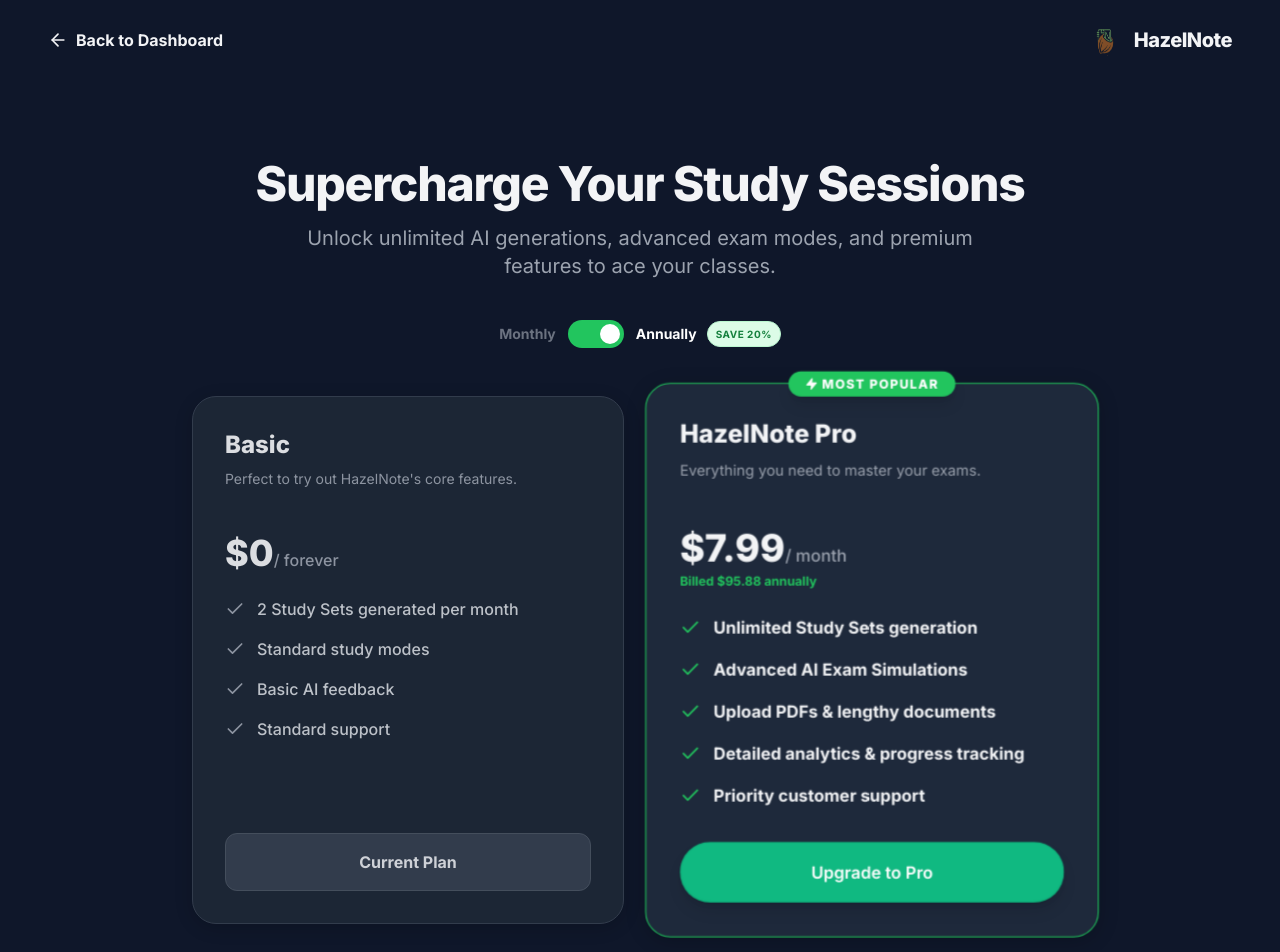
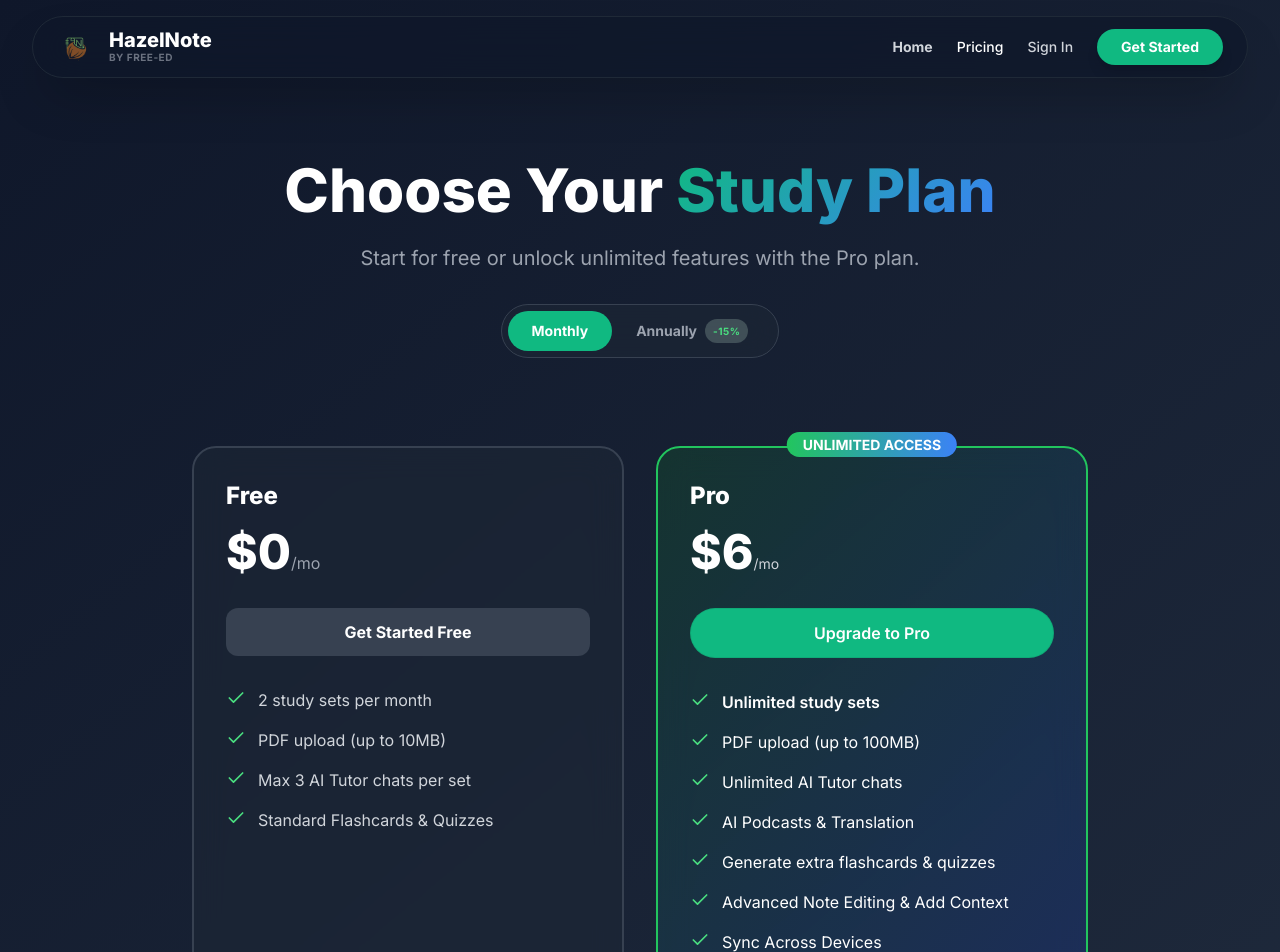
Before and after one commit to Tahaijaz233/hazelnote-web, a Next.js app in the folder hazelnote/: page /pricing in a window 1280 px wide. Shown: the top 952 px of the page. Built offline with nearby package versions, Linux system fonts and the light colour scheme; no server answers.

Commit message:
Update page.tsx

```diff
--- a/hazelnote/src/app/pricing/page.tsx
+++ b/hazelnote/src/app/pricing/page.tsx
@@ -1,204 +1,116 @@
 'use client';
 
-import { useState, useEffect } from 'react';
+import { useEffect, useState } from 'react';
 import Link from 'next/link';
-import { useRouter } from 'next/navigation';
-import Script from 'next/script';
-import { Check, ArrowLeft, Zap } from 'lucide-react';
+import { Check } from 'lucide-react';
 import { onAuthStateChanged } from 'firebase/auth';
-import { doc, getDoc } from 'firebase/firestore';
-import { auth, db } from '@/lib/firebase';
-
-// Add TypeScript definitions for the Freemius SDK
-declare global {
-  interface Window {
-    FS: any;
-  }
-}
+import { auth } from '@/lib/firebase';
 
 export default function Pricing() {
-  const router = useRouter();
-  const [isAnnual, setIsAnnual] = useState(true);
-  const [user, setUser] = useState<any>(null);
-  const [isPro, setIsPro] = useState(false);
-  const [loading, setLoading] = useState(false);
+  const [isLoggedIn, setIsLoggedIn] = useState(false);
+  const [billing, setBilling] = useState<'monthly' | 'annual'>('monthly');
 
   useEffect(() => {
-    const unsubscribe = onAuthStateChanged(auth, async (u) => {
-      setUser(u);
-      if (u) {
-        // Check if user is already a Pro subscriber
-        const profileRef = doc(db, 'profiles', u.uid);
-        const snap = await getDoc(profileRef);
-        if (snap.exists() && snap.data().is_pro) {
-          setIsPro(true);
-        }
-      }
+    const unsubscribe = onAuthStateChanged(auth, (user) => {
+      setIsLoggedIn(!!user);
     });
     return () => unsubscribe();
   }, []);
 
-  const openCheckout = (billingCycle: 'monthly' | 'annual') => {
-    if (!user) {
-      alert("Please log in or create an account to upgrade to Pro.");
-      router.push('/login?redirect=/pricing');
-      return;
-    }
-
-    if (!window.FS) {
-      alert("Checkout SDK is still loading. Please try again in a moment.");
-      return;
-    }
-
-    setLoading(true);
-
-    try {
-      // Initialize the Freemius Checkout
-      const handler = window.FS.Checkout.configure({
-        plugin_id: process.env.NEXT_PUBLIC_FREEMIUS_PRODUCT_ID,
-        public_key: process.env.NEXT_PUBLIC_FREEMIUS_PUBLIC_KEY,
-        image: '/hazelnote_logo.png', // Shown in the checkout popup
-      });
-
-      // Open the popup using only the Plan ID and passing the billing cycle
-      handler.open({
-        name: 'HazelNote Pro',
-        plan_id: process.env.NEXT_PUBLIC_FREEMIUS_PLAN_ID,
-        billing_cycle: billingCycle, // Pre-selects Monthly or Annual in the Freemius modal
-        user_email: user.email, // Automatically links purchase to this user's email
-        success: function (response: any) {
-          alert("Payment successful! Welcome to HazelNote Pro.");
-          router.push('/dashboard');
-        }
-      });
-    } catch (err) {
-      console.error("Freemius Checkout Error:", err);
-      alert("Failed to load checkout. Please check your configuration.");
-    } finally {
-      setLoading(false);
-    }
-  };
+  const proPrice = billing === 'annual' ? '$5.10' : '$6';
+  const proPeriod = billing === 'annual' ? '/mo (billed annually)' : '/mo';
 
   return (
-    <div className="min-h-screen bg-gray-50 dark:bg-slate-900 text-gray-900 dark:text-gray-100 font-sans selection:bg-green-500/30">
-      {/* Freemius SDK Script */}
-      <Script src="https://checkout.freemius.com/checkout.min.js" strategy="lazyOnload" />
-
-      <nav className="p-6 md:px-12 flex justify-between items-center max-w-7xl mx-auto">
-        <Link href="/dashboard" className="flex items-center gap-2 hover:opacity-80 transition">
-          <ArrowLeft className="w-5 h-5" />
-          <span className="font-bold">Back to Dashboard</span>
-        </Link>
-        <div className="flex items-center gap-3">
-          <img src="/hazelnote_logo.png" alt="Logo" className="w-8 h-8 rounded-lg" />
-          <span className="font-extrabold text-xl tracking-tight hidden sm:block">HazelNote</span>
+    <div className="min-h-screen bg-gradient-to-br from-[#0F172A] to-[#1E293B]">
+      <nav className="fixed top-4 left-1/2 transform -translate-x-1/2 w-[95%] max-w-7xl z-50 bg-[#0F172A]/70 backdrop-blur-xl border border-gray-800 rounded-full shadow-2xl">
+        <div className="px-6 py-3">
+          <div className="flex items-center justify-between">
+            <Link href="/" className="flex items-center gap-3 hover:opacity-90 transition">
+              <img src="/hazelnote_logo.png" alt="HazelNote" className="w-10 h-7 object-fill rounded-lg" />
+              <div className="flex flex-col justify-center">
+                <span className="text-xl font-extrabold text-white leading-none">HazelNote</span>
+                <span className="text-[10px] text-gray-500 font-bold uppercase tracking-wider">by free-ed</span>
+              </div>
+            </Link>
+            <div className="flex items-center gap-6">
+              <div className="hidden md:flex items-center gap-6">
+                <Link href="/" className="text-gray-300 hover:text-white font-bold transition text-sm">Home</Link>
+                <Link href="/pricing/" className="text-white font-medium transition text-sm">Pricing</Link>
+                {!isLoggedIn && (
+                  <Link href="/login/" className="text-gray-300 hover:text-white font-medium transition text-sm">Sign In</Link>
+                )}
+              </div>
+              <Link
+                href={isLoggedIn ? "/dashboard/" : "/login/"}
+                className="px-6 py-2 bg-[#10B981] hover:bg-[#059669] text-white font-bold rounded-full transition shadow-lg text-sm"
+              >
+                {isLoggedIn ? 'Dashboard' : 'Get Started'}
+              </Link>
+            </div>
+          </div>
         </div>
       </nav>
 
-      <main className="max-w-5xl mx-auto px-6 py-12 md:py-20 text-center">
-        <h1 className="text-4xl md:text-5xl font-extrabold tracking-tight mb-4">
-          Supercharge Your Study Sessions
-        </h1>
-        <p className="text-lg md:text-xl text-gray-600 dark:text-gray-400 max-w-2xl mx-auto mb-10">
-          Unlock unlimited AI generations, advanced exam modes, and premium features to ace your classes.
-        </p>
+      <section className="pt-32 pb-12 px-6">
+        <div className="max-w-6xl mx-auto text-center">
+          <h1 className="text-5xl md:text-6xl font-extrabold text-white mb-6 leading-tight mt-8">Choose Your <span className="gradient-text">Study Plan</span></h1>
+          <p className="text-xl text-gray-400 mb-8 max-w-2xl mx-auto">Start for free or unlock unlimited features with the Pro plan.</p>
 
-        {/* Billing Toggle */}
-        <div className="flex items-center justify-center gap-3 mb-12">
-          <span className={`text-sm font-bold ${!isAnnual ? 'text-gray-900 dark:text-white' : 'text-gray-500'}`}>Monthly</span>
-          <button
-            onClick={() => setIsAnnual(!isAnnual)}
-            className="w-14 h-7 bg-green-500 rounded-full relative transition-colors focus:outline-none focus:ring-2 focus:ring-green-500 focus:ring-offset-2 dark:focus:ring-offset-slate-900"
-          >
-            <div className={`w-5 h-5 bg-white rounded-full absolute top-1 transition-transform shadow-sm ${isAnnual ? 'translate-x-8' : 'translate-x-1'}`} />
-          </button>
-          <span className={`text-sm font-bold flex items-center gap-1.5 ${isAnnual ? 'text-gray-900 dark:text-white' : 'text-gray-500'}`}>
-            Annually <span className="bg-green-100 text-green-700 text-[10px] uppercase tracking-wider px-2 py-0.5 rounded-full border border-green-200 ml-1">Save 20%</span>
-          </span>
+          <div className="flex justify-center mb-10">
+            <div className="bg-gray-800/50 backdrop-blur-lg p-1.5 rounded-full inline-flex border border-gray-700">
+              <button
+                onClick={() => setBilling('monthly')}
+                className={`px-6 py-2 rounded-full font-bold text-sm transition ${billing === 'monthly' ? 'bg-[#10B981] text-white' : 'text-gray-400 hover:text-white'}`}
+              >
+                Monthly
+              </button>
+              <button
+                onClick={() => setBilling('annual')}
+                className={`px-6 py-2 rounded-full font-bold text-sm transition flex items-center gap-2 ${billing === 'annual' ? 'bg-[#10B981] text-white' : 'text-gray-400 hover:text-white'}`}
+              >
+                Annually <span className="text-[10px] bg-green-100/20 text-green-400 px-2 py-0.5 rounded-full font-bold uppercase tracking-wider">-15%</span>
+              </button>
+            </div>
+          </div>
         </div>
+      </section>
 
-        <div className="grid md:grid-cols-2 gap-8 max-w-4xl mx-auto text-left">
-
-          {/* Free Tier */}
-          <div className="glass-card p-8 dark:bg-gray-800 dark:border-gray-700 flex flex-col opacity-90">
-            <h3 className="text-2xl font-extrabold mb-2">Basic</h3>
-            <p className="text-gray-500 dark:text-gray-400 text-sm mb-6 h-10">Perfect to try out HazelNote's core features.</p>
-            <div className="mb-6">
-              <span className="text-4xl font-extrabold">$0</span>
-              <span className="text-gray-500 dark:text-gray-400 font-medium">/ forever</span>
+      <section className="pb-20 px-6">
+        <div className="max-w-4xl mx-auto">
+          <div className="grid md:grid-cols-2 gap-8">
+            <div className="bg-gray-800/50 backdrop-blur-lg border-2 border-gray-700 rounded-3xl p-8 transition-all duration-300 hover:-translate-y-2 hover:shadow-[0_20px_50px_rgba(16,185,129,0.3)]">
+              <h3 className="text-2xl font-extrabold text-white mb-2">Free</h3>
+              <div className="mb-8 mt-4"><span className="text-5xl font-extrabold text-white">$0</span><span className="text-gray-400">/mo</span></div>
+              <Link href="/login/" className="block w-full py-3 px-6 text-center bg-gray-700 hover:bg-gray-600 text-white font-bold rounded-xl transition mb-8">Get Started Free</Link>
+              <div className="space-y-4">
+                <div className="flex items-start gap-3"><Check className="w-5 h-5 text-green-400" /><span className="text-gray-300">2 study sets per month</span></div>
+                <div className="flex items-start gap-3"><Check className="w-5 h-5 text-green-400" /><span className="text-gray-300">PDF upload (up to 10MB)</span></div>
+                <div className="flex items-start gap-3"><Check className="w-5 h-5 text-green-400" /><span className="text-gray-300">Max 3 AI Tutor chats per set</span></div>
+                <div className="flex items-start gap-3"><Check className="w-5 h-5 text-green-400" /><span className="text-gray-300">Standard Flashcards & Quizzes</span></div>
+              </div>
             </div>
 
-            <ul className="space-y-4 flex-1 mb-8">
-              {[
-                '2 Study Sets generated per month',
-                'Standard study modes',
-                'Basic AI feedback',
-                'Standard support'
-              ].map((feature, i) => (
-                <li key={i} className="flex items-start gap-3">
-                  <Check className="w-5 h-5 text-gray-400 shrink-0 mt-0.5" />
-                  <span className="text-gray-600 dark:text-gray-300 font-medium">{feature}</span>
-                </li>
-              ))}
-            </ul>
-
-            <Link href="/dashboard" className="w-full py-4 rounded-xl font-bold bg-gray-100 text-gray-700 hover:bg-gray-200 dark:bg-gray-700 dark:text-gray-200 dark:hover:bg-gray-600 transition text-center border border-gray-200 dark:border-gray-600 block">
-              Current Plan
-            </Link>
+            <div className="bg-gradient-to-br from-green-900/40 to-blue-900/40 backdrop-blur-lg border-2 border-green-500 rounded-3xl p-8 relative transition-all duration-300 hover:-translate-y-2 hover:shadow-[0_20px_50px_rgba(16,185,129,0.3)]">
+              <div className="absolute -top-4 left-1/2 transform -translate-x-1/2"><span className="bg-gradient-to-r from-green-500 to-blue-500 text-white px-4 py-1 rounded-full text-sm font-bold">UNLIMITED ACCESS</span></div>
+              <h3 className="text-2xl font-extrabold text-white mb-2">Pro</h3>
+              <div className="mb-8 mt-4">
+                <span className="text-5xl font-extrabold text-white">{proPrice}</span>
+                <span className="text-gray-300 text-sm">{proPeriod}</span>
+              </div>
+              <Link href="/login/" className="block w-full py-3 px-6 text-center btn-primary text-white font-bold rounded-xl mb-8">Upgrade to Pro</Link>
+              <div className="space-y-4">
+                <div className="flex items-start gap-3"><Check className="w-5 h-5 text-green-400" /><span className="text-white font-semibold">Unlimited study sets</span></div>
+                <div className="flex items-start gap-3"><Check className="w-5 h-5 text-green-400" /><span className="text-white">PDF upload (up to 100MB)</span></div>
+                <div className="flex items-start gap-3"><Check className="w-5 h-5 text-green-400" /><span className="text-white">Unlimited AI Tutor chats</span></div>
+                <div className="flex items-start gap-3"><Check className="w-5 h-5 text-green-400" /><span className="text-white">AI Podcasts & Translation</span></div>
+                <div className="flex items-start gap-3"><Check className="w-5 h-5 text-green-400" /><span className="text-white">Generate extra flashcards & quizzes</span></div>
+                <div className="flex items-start gap-3"><Check className="w-5 h-5 text-green-400" /><span className="text-white">Advanced Note Editing & Add Context</span></div>
+                <div className="flex items-start gap-3"><Check className="w-5 h-5 text-green-400" /><span className="text-white">Sync Across Devices</span></div>
+              </div>
+            </div>
           </div>
-
-          {/* Pro Tier */}
-          <div className="glass-card p-8 border-2 border-green-500 dark:border-green-500 relative flex flex-col shadow-2xl dark:bg-slate-800 scale-105 z-10">
-            <div className="absolute top-0 left-1/2 -translate-x-1/2 -translate-y-1/2 bg-green-500 text-white px-4 py-1 rounded-full text-xs font-extrabold uppercase tracking-widest flex items-center gap-1 shadow-lg">
-              <Zap className="w-3 h-3 fill-current" /> Most Popular
-            </div>
-            <h3 className="text-2xl font-extrabold mb-2">HazelNote Pro</h3>
-            <p className="text-gray-500 dark:text-gray-400 text-sm mb-6 h-10">Everything you need to master your exams.</p>
-            <div className="mb-6">
-              <span className="text-4xl font-extrabold">{isAnnual ? '$7.99' : '$9.99'}</span>
-              <span className="text-gray-500 dark:text-gray-400 font-medium">/ month</span>
-              {isAnnual && <div className="text-xs text-green-500 font-bold mt-1">Billed $95.88 annually</div>}
-            </div>
-
-            <ul className="space-y-4 flex-1 mb-8">
-              {[
-                'Unlimited Study Sets generation',
-                'Advanced AI Exam Simulations',
-                'Upload PDFs & lengthy documents',
-                'Detailed analytics & progress tracking',
-                'Priority customer support'
-              ].map((feature, i) => (
-                <li key={i} className="flex items-start gap-3">
-                  <Check className="w-5 h-5 text-green-500 shrink-0 mt-0.5" />
-                  <span className="text-gray-800 dark:text-gray-100 font-bold">{feature}</span>
-                </li>
-              ))}
-            </ul>
-
-            {isPro ? (
-              <button disabled className="w-full py-4 rounded-xl font-bold bg-green-500 text-white text-center flex items-center justify-center gap-2 opacity-70 cursor-not-allowed">
-                <Check className="w-5 h-5" /> You are on the Pro Plan
-              </button>
-            ) : (
-              <button
-                onClick={() => openCheckout(isAnnual ? 'annual' : 'monthly')}
-                disabled={loading}
-                className="btn-primary w-full py-4 rounded-xl font-bold shadow-lg hover:shadow-xl hover:-translate-y-0.5 transition text-center flex items-center justify-center gap-2"
-              >
-                {loading ? 'Loading Secure Checkout...' : 'Upgrade to Pro'}
-              </button>
-            )}
-          </div>
-
         </div>
-
-        <div className="mt-16 flex items-center justify-center gap-2 text-sm text-gray-500 font-medium">
-          Secure payments powered by
-          <a href="https://freemius.com" target="_blank" rel="noopener noreferrer" className="font-bold text-gray-700 dark:text-gray-300 hover:text-green-500 transition ml-1">
-             Freemius
-          </a>
-        </div>
-      </main>
+      </section>
     </div>
   );
 }
```
